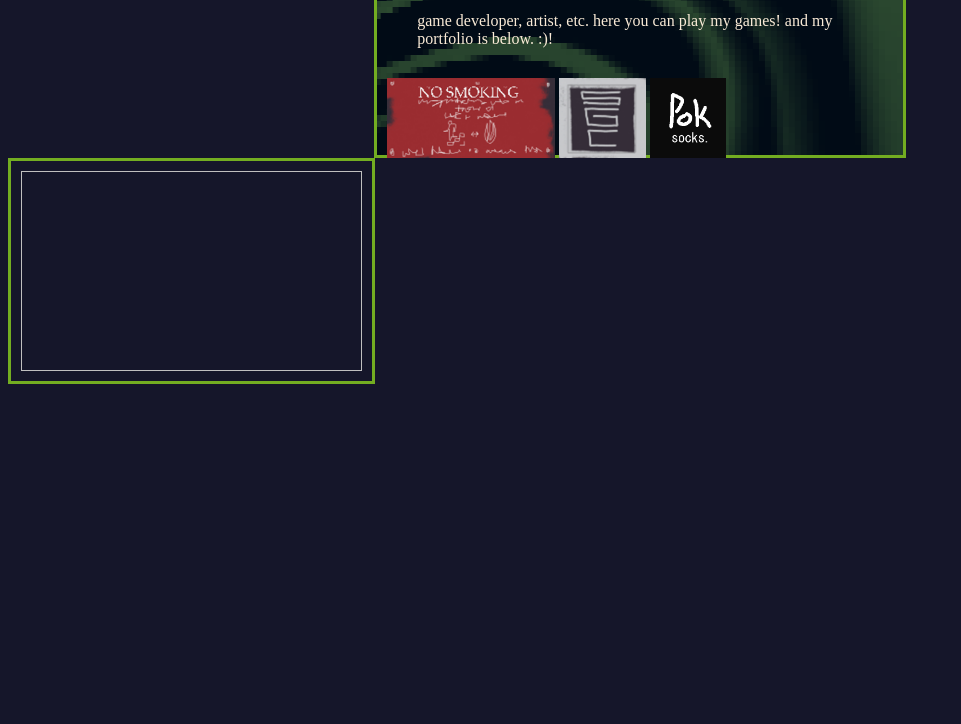
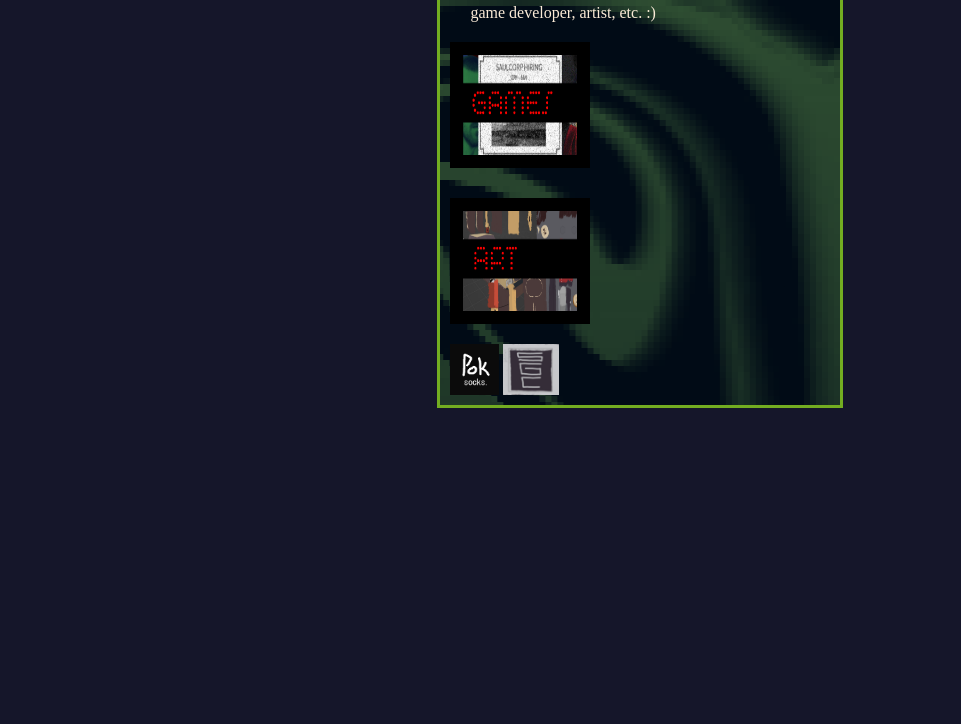
Before and after one commit to muffindohoah/muffindohoah.github.io, a plain HTML site: page docs/index.html in a window 1280 px wide. Shown: the part 76-800 px from the top of the page, without its empty margins (0-961 px from the left). Drawn offline with Linux system fonts and the light colour scheme.

Commit message:
Index.html fixed

```diff
--- /dev/null
+++ b/docs/font/Synthetique OT/COPYRIGHT.txt
@@ -0,0 +1 @@
+Copyright (c) 2008 by BV Fonts. All rights reserved.
--- a/docs/index.html
+++ b/docs/index.html
@@ -8,18 +8,26 @@
 
     <body>
         <h1>Lillith Deer</h1>
-        <p>game developer, artist, etc. here you can play my games! and my portfolio is below. :)!</p>
+        <p class="desc">game developer, artist, etc. :)</p>
+        <!--<p></p>-->
+        <a href="index.html"><img src="assets/gamesbanner.png" class="banner"></a>
+        <!--<p>GAMES</p>-->
+        <p ></p>
+        <a href="index.html"><img src="assets/artbanner.png" class="banner"></a>
+        <!--<p>PORTFOLIO</p>-->
 
 
     </body>
 
+    <p class="desc"></p>
 
-    <img src="assets/Screenshot%202024-10-10%20014304.png">
+    <img src="assets/poksocks.png">
     <img src="assets/Screenshot%202024-10-10%20014341.png">
-    <img src="assets/poksocks.png">
+
+
 </div>
 
-<img class="banner">
+
 
 
 
--- a/docs/style.css
+++ b/docs/style.css
@@ -1,32 +1,38 @@
+
+
 body{
     color: aliceblue;
     background-color:  #15162a;
 }
 .banner{
     margin: auto;
-  width: 27%;
-  border: 3px solid #73AD21;
+  width: 30%;
+  border: 3px solid black;
   padding:10px;
-    height:200px;
+    height:100px;
 }
 .center {
 background-image: url("./assets/div-bg-mosh.png");
   margin: auto;
-  width: 40%;
+  width: 30%;
   border: 3px solid #73AD21;
   padding: 10px;
 background-repeat: no-repeat, no-repeat;
 background-position: right, left;
-    height:200px;
+    height:450px;
 }
 img {
         margin: auto;
-        height:80px;
+        height:51px;
+    background-color: black;
 }
 h1 {
-    font-family: serif;
+    font-family: 'Trebuchet MS', sans-serif;
     margin: auto;
   color: antiquewhite;
+}
+.desc{
+    margin: 20;
 }
 p {
     margin: 30;
```
Also changed, not shown: docs/assets/artbanner.png (added), docs/assets/gamesbanner.png (added), docs/assets/reference.png (added), docs/assets/saulbanner.png (deleted), docs/font/Synthetique OT/README.txt (added), docs/font/Synthetique OT/Synthetique.ttf (added), docs/font/Synthetique OT/Synthetiqueot.otf (added), 1 other file.
